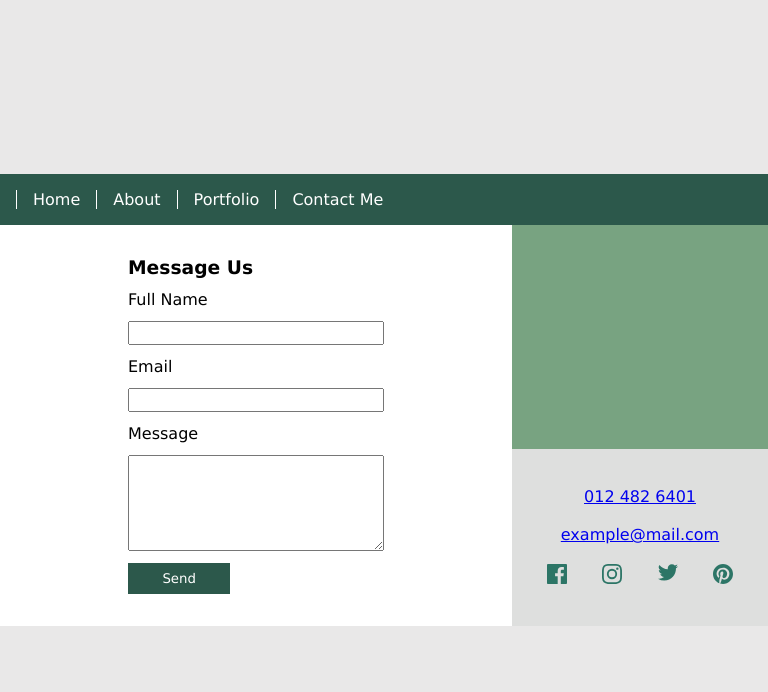
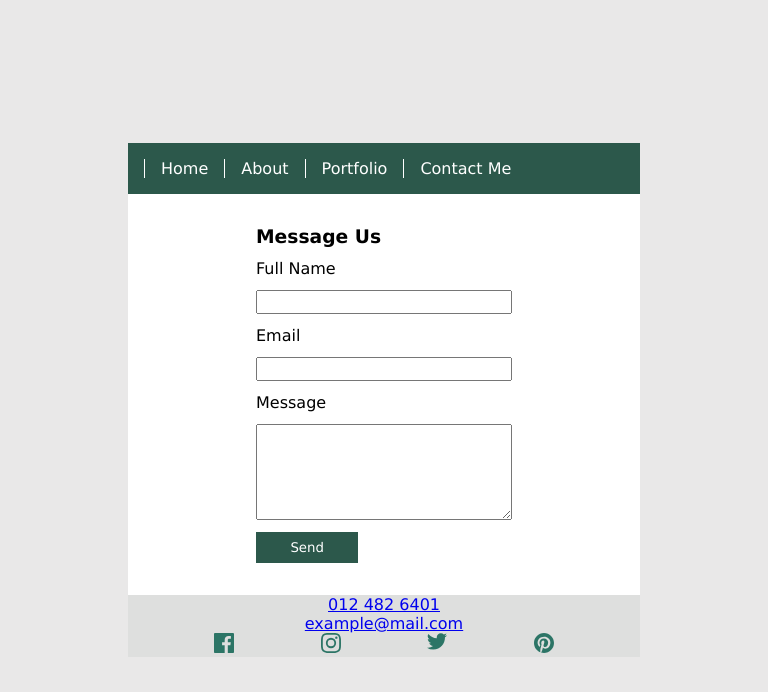
Before and after one commit to thembalakhe/portfolio-website, an Angular app: page /contact in a window 768 px wide. Shown: the top 692 px of the page. Built offline with nearby package versions, Linux system fonts and the light colour scheme.

Commit message:
temporary modified contact pages css, to fix the layout issue, still has to be correct well

```diff
--- a/src/app/app.component.css
+++ b/src/app/app.component.css
@@ -2,11 +2,21 @@
 .main {
   height: 100vh;
   display: grid;
-  align-content: center;
-  justify-content: center;
   background: #e9e8e8;
 }
 
 .router {
   background: #ffffff;
 }
+
+@media (min-width: 768px) {
+
+  .main {
+    align-content: center;
+    justify-content: center;
+  }
+
+  p {
+      max-width: 48rem;
+  }
+}
--- a/src/app/components/Pages/contact/contact.component.css
+++ b/src/app/components/Pages/contact/contact.component.css
@@ -47,3 +47,13 @@ button {
   background: #2c584b;
   border: 0;
 }
+
+@media (max-width: 768px) {
+
+  .main {
+    display: grid;
+  }
+  .image {
+    display: none;
+  }
+}
```
